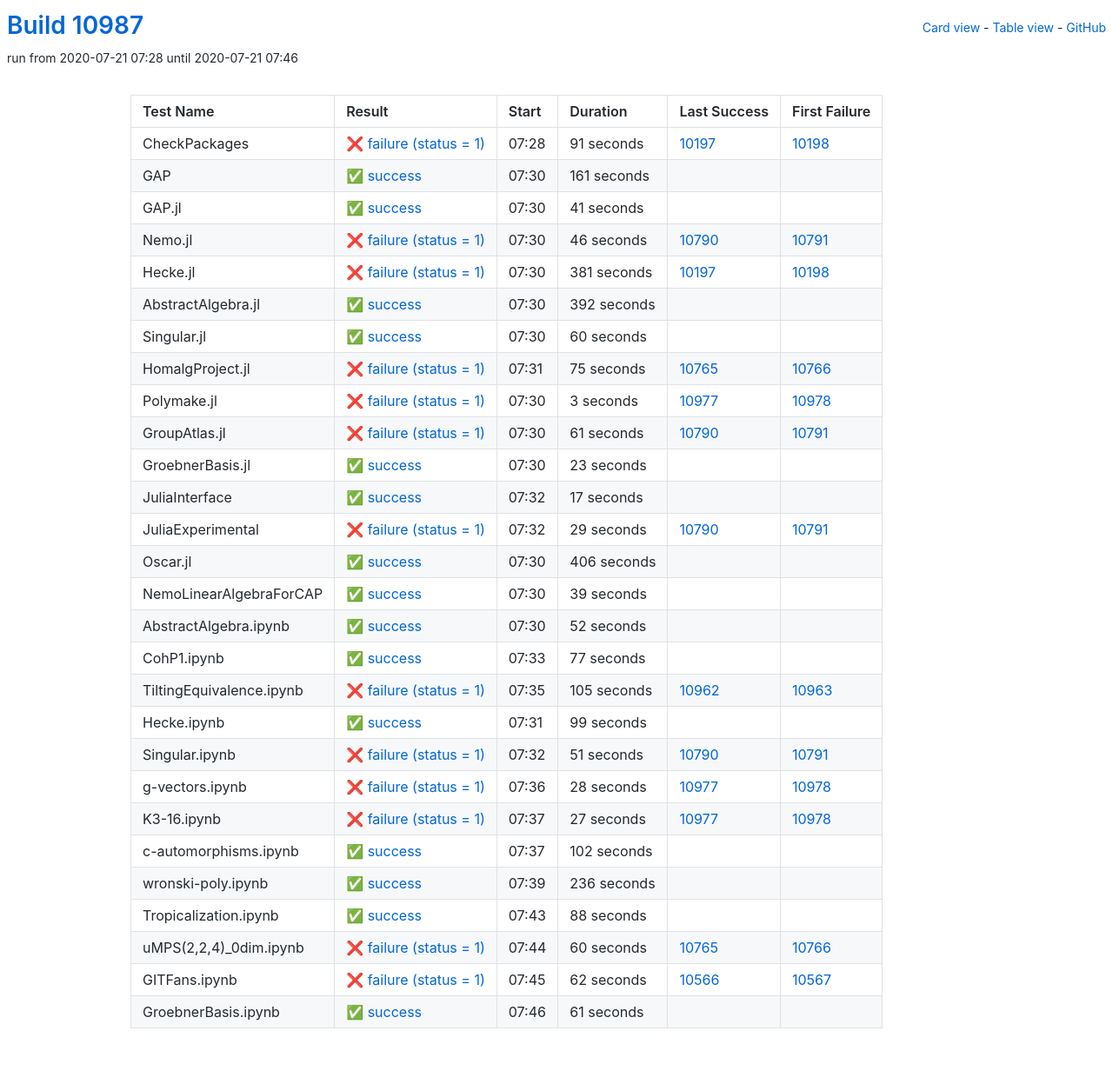
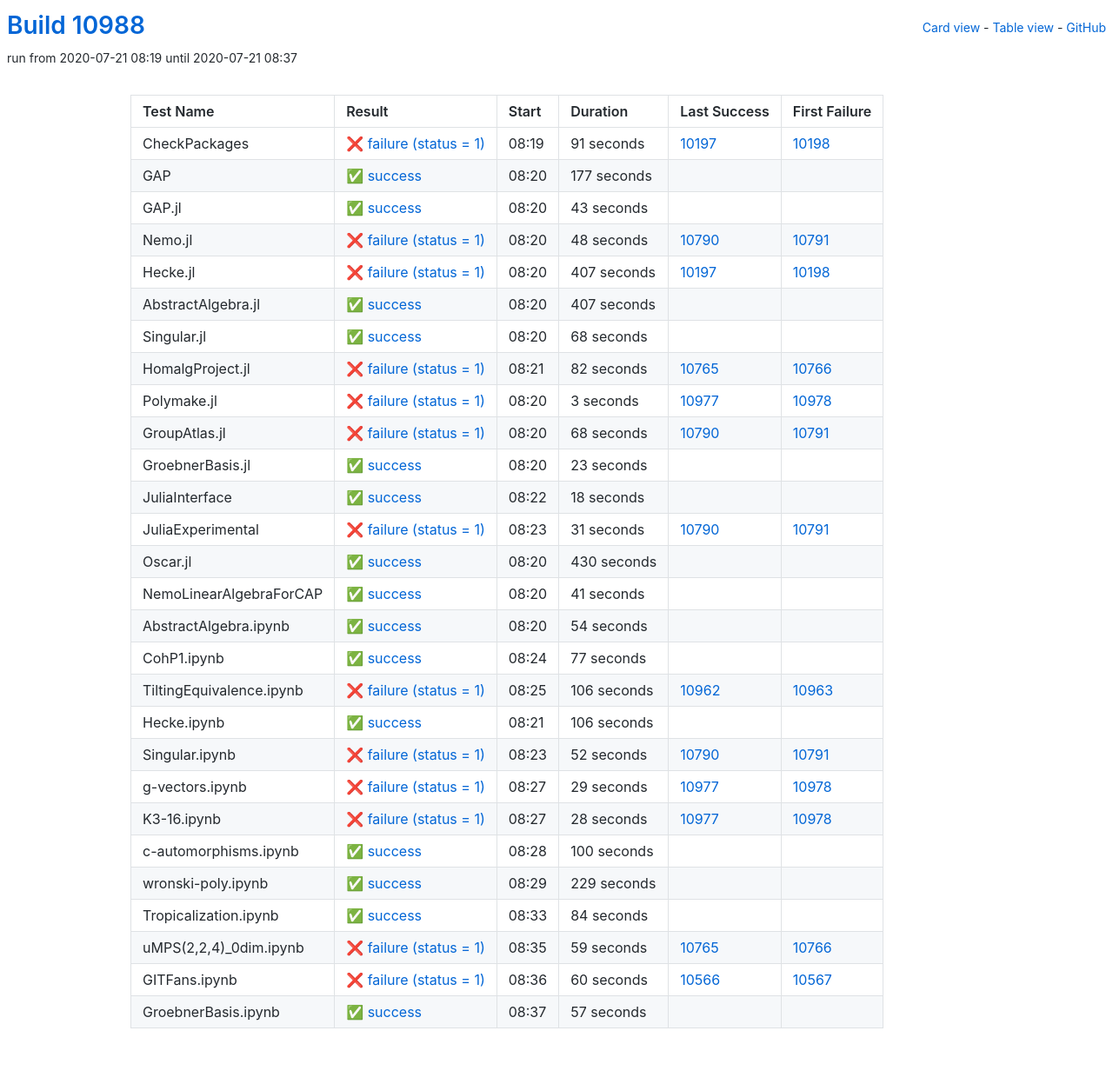
Before and after one commit to oscar-system/oscar-ci-status, a Jekyll site: the page built from table.html, in a window 1280 px wide. Shown: the whole page at 87% size. Built offline with Jekyll 4.4.1, drawn with Linux system fonts in a browser that asks for light colours.

Commit message:
Build #10988

```diff
--- a/_data/ci.yml
+++ b/_data/ci.yml
@@ -1,6 +1,6 @@
 ---
-build: 10987
-build_url: https://oscarci.mathematik.uni-kl.de/job/oscar/10987/
+build: 10988
+build_url: https://oscarci.mathematik.uni-kl.de/job/oscar/10988/
 job: oscar
 organization: oscar-system
 repo: oscar-ci-status
@@ -8,8 +8,8 @@
 tests:
 - name: CheckPackages
   id: checkpackages
-  log: https://oscarci.mathematik.uni-kl.de/job/oscar/10987/artifact/logs/build-10987/CheckPackages.log
-  start: 2020-07-21 07:28
+  log: https://oscarci.mathematik.uni-kl.de/job/oscar/10988/artifact/logs/build-10988/CheckPackages.log
+  start: 2020-07-21 08:19
   success: false
   exitcode: 1
   status: failure
@@ -20,92 +20,92 @@
   first_failure_url: https://oscarci.mathematik.uni-kl.de/job/oscar/10198/
 - name: GAP
   id: gap
-  log: https://oscarci.mathematik.uni-kl.de/job/oscar/10987/artifact/logs/build-10987/GAP.log
-  start: 2020-07-21 07:30
+  log: https://oscarci.mathematik.uni-kl.de/job/oscar/10988/artifact/logs/build-10988/GAP.log
+  start: 2020-07-21 08:20
   success: true
   exitcode: 0
   status: success
-  duration: 161
+  duration: 177
   last_success: false
   last_success_url:
   first_failure: false
   first_failure_url:
 - name: GAP.jl
   id: gap-jl
-  log: https://oscarci.mathematik.uni-kl.de/job/oscar/10987/artifact/logs/build-10987/GAP.jl.log
-  start: 2020-07-21 07:30
+  log: https://oscarci.mathematik.uni-kl.de/job/oscar/10988/artifact/logs/build-10988/GAP.jl.log
+  start: 2020-07-21 08:20
   success: true
   exitcode: 0
   status: success
-  duration: 41
+  duration: 43
   last_success: false
   last_success_url:
   first_failure: false
   first_failure_url:
 - name: Nemo.jl
   id: nemo-jl
-  log: https://oscarci.mathematik.uni-kl.de/job/oscar/10987/artifact/logs/build-10987/Nemo.jl.log
-  start: 2020-07-21 07:30
+  log: https://oscarci.mathematik.uni-kl.de/job/oscar/10988/artifact/logs/build-10988/Nemo.jl.log
+  start: 2020-07-21 08:20
   success: false
   exitcode: 1
   status: failure
-  duration: 46
+  duration: 48
   last_success: 10790
   last_success_url: https://oscarci.mathematik.uni-kl.de/job/oscar/10790/
   first_failure: 10791
   first_failure_url: https://oscarci.mathematik.uni-kl.de/job/oscar/10791/
 - name: Hecke.jl
   id: hecke-jl
-  log: https://oscarci.mathematik.uni-kl.de/job/oscar/10987/artifact/logs/build-10987/Hecke.jl.log
-  start: 2020-07-21 07:30
+  log: https://oscarci.mathematik.uni-kl.de/job/oscar/10988/artifact/logs/build-10988/Hecke.jl.log
+  start: 2020-07-21 08:20
   success: false
   exitcode: 1
   status: failure
-  duration: 381
+  duration: 407
   last_success: 10197
   last_success_url: https://oscarci.mathematik.uni-kl.de/job/oscar/10197/
   first_failure: 10198
   first_failure_url: https://oscarci.mathematik.uni-kl.de/job/oscar/10198/
 - name: AbstractAlgebra.jl
   id: abstractalgebra-jl
-  log: https://oscarci.mathematik.uni-kl.de/job/oscar/10987/artifact/logs/build-10987/AbstractAlgebra.jl.log
-  start: 2020-07-21 07:30
+  log: https://oscarci.mathematik.uni-kl.de/job/oscar/10988/artifact/logs/build-10988/AbstractAlgebra.jl.log
+  start: 2020-07-21 08:20
   success: true
   exitcode: 0
   status: success
-  duration: 392
+  duration: 407
   last_success: false
   last_success_url:
   first_failure: false
   first_failure_url:
 - name: Singular.jl
   id: singular-jl
-  log: https://oscarci.mathematik.uni-kl.de/job/oscar/10987/artifact/logs/build-10987/Singular.jl.log
-  start: 2020-07-21 07:30
+  log: https://oscarci.mathematik.uni-kl.de/job/oscar/10988/artifact/logs/build-10988/Singular.jl.log
+  start: 2020-07-21 08:20
   success: true
   exitcode: 0
   status: success
-  duration: 60
+  duration: 68
   last_success: false
   last_success_url:
   first_failure: false
   first_failure_url:
 - name: HomalgProject.jl
   id: homalgproject-jl
-  log: https://oscarci.mathematik.uni-kl.de/job/oscar/10987/artifact/logs/build-10987/HomalgProject.jl.log
-  start: 2020-07-21 07:31
+  log: https://oscarci.mathematik.uni-kl.de/job/oscar/10988/artifact/logs/build-10988/HomalgProject.jl.log
+  start: 2020-07-21 08:21
   success: false
   exitcode: 1
   status: failure
-  duration: 75
+  duration: 82
   last_success: 10765
   last_success_url: https://oscarci.mathematik.uni-kl.de/job/oscar/10765/
   first_failure: 10766
   first_failure_url: https://oscarci.mathematik.uni-kl.de/job/oscar/10766/
 - name: Polymake.jl
   id: polymake-jl
-  log: https://oscarci.mathematik.uni-kl.de/job/oscar/10987/artifact/logs/build-10987/Polymake.jl.log
-  start: 2020-07-21 07:30
+  log: https://oscarci.mathematik.uni-kl.de/job/oscar/10988/artifact/logs/build-10988/Polymake.jl.log
+  start: 2020-07-21 08:20
   success: false
   exitcode: 1
   status: failure
@@ -116,20 +116,20 @@
   first_failure_url: https://oscarci.mathematik.uni-kl.de/job/oscar/10978/
 - name: GroupAtlas.jl
   id: groupatlas-jl
-  log: https://oscarci.mathematik.uni-kl.de/job/oscar/10987/artifact/logs/build-10987/GroupAtlas.jl.log
-  start: 2020-07-21 07:30
+  log: https://oscarci.mathematik.uni-kl.de/job/oscar/10988/artifact/logs/build-10988/GroupAtlas.jl.log
+  start: 2020-07-21 08:20
   success: false
   exitcode: 1
   status: failure
-  duration: 61
+  duration: 68
   last_success: 10790
   last_success_url: https://oscarci.mathematik.uni-kl.de/job/oscar/10790/
   first_failure: 10791
   first_failure_url: https://oscarci.mathematik.uni-kl.de/job/oscar/10791/
 - name: GroebnerBasis.jl
   id: groebnerbasis-jl
-  log: https://oscarci.mathematik.uni-kl.de/job/oscar/10987/artifact/logs/build-10987/GroebnerBasis.jl.log
-  start: 2020-07-21 07:30
+  log: https://oscarci.mathematik.uni-kl.de/job/oscar/10988/artifact/logs/build-10988/GroebnerBasis.jl.log
+  start: 2020-07-21 08:20
   success: true
   exitcode: 0
   status: success
@@ -140,68 +140,68 @@
   first_failure_url:
 - name: JuliaInterface
   id: juliainterface
-  log: https://oscarci.mathematik.uni-kl.de/job/oscar/10987/artifact/logs/build-10987/JuliaInterface.log
-  start: 2020-07-21 07:32
+  log: https://oscarci.mathematik.uni-kl.de/job/oscar/10988/artifact/logs/build-10988/JuliaInterface.log
+  start: 2020-07-21 08:22
   success: true
   exitcode: 0
   status: success
-  duration: 17
+  duration: 18
   last_success: false
   last_success_url:
   first_failure: false
   first_failure_url:
 - name: JuliaExperimental
   id: juliaexperimental
-  log: https://oscarci.mathematik.uni-kl.de/job/oscar/10987/artifact/logs/build-10987/JuliaExperimental.log
-  start: 2020-07-21 07:32
+  log: https://oscarci.mathematik.uni-kl.de/job/oscar/10988/artifact/logs/build-10988/JuliaExperimental.log
+  start: 2020-07-21 08:23
   success: false
   exitcode: 1
   status: failure
-  duration: 29
+  duration: 31
   last_success: 10790
   last_success_url: https://oscarci.mathematik.uni-kl.de/job/oscar/10790/
   first_failure: 10791
   first_failure_url: https://oscarci.mathematik.uni-kl.de/job/oscar/10791/
 - name: Oscar.jl
   id: oscar-jl
-  log: https://oscarci.mathematik.uni-kl.de/job/oscar/10987/artifact/logs/build-10987/Oscar.jl.log
-  start: 2020-07-21 07:30
+  log: https://oscarci.mathematik.uni-kl.de/job/oscar/10988/artifact/logs/build-10988/Oscar.jl.log
+  start: 2020-07-21 08:20
   success: true
   exitcode: 0
   status: success
-  duration: 406
+  duration: 430
   last_success: false
   last_success_url:
   first_failure: false
   first_failure_url:
 - name: NemoLinearAlgebraForCAP
   id: nemolinearalgebraforcap
-  log: https://oscarci.mathematik.uni-kl.de/job/oscar/10987/artifact/logs/build-10987/NemoLinearAlgebraForCAP.log
-  start: 2020-07-21 07:30
+  log: https://oscarci.mathematik.uni-kl.de/job/oscar/10988/artifact/logs/build-10988/NemoLinearAlgebraForCAP.log
+  start: 2020-07-21 08:20
   success: true
   exitcode: 0
   status: success
-  duration: 39
+  duration: 41
   last_success: false
   last_success_url:
   first_failure: false
   first_failure_url:
 - name: AbstractAlgebra.ipynb
   id: abstractalgebra-ipynb
-  log: https://oscarci.mathematik.uni-kl.de/job/oscar/10987/artifact/logs/build-10987/AbstractAlgebra.ipynb.log
-  start: 2020-07-21 07:30
+  log: https://oscarci.mathematik.uni-kl.de/job/oscar/10988/artifact/logs/build-10988/AbstractAlgebra.ipynb.log
+  start: 2020-07-21 08:20
   success: true
   exitcode: 0
   status: success
-  duration: 52
+  duration: 54
   last_success: false
   last_success_url:
   first_failure: false
   first_failure_url:
 - name: CohP1.ipynb
   id: cohp1-ipynb
-  log: https://oscarci.mathematik.uni-kl.de/job/oscar/10987/artifact/logs/build-10987/CohP1.ipynb.log
-  start: 2020-07-21 07:33
+  log: https://oscarci.mathematik.uni-kl.de/job/oscar/10988/artifact/logs/build-10988/CohP1.ipynb.log
+  start: 2020-07-21 08:24
   success: true
   exitcode: 0
   status: success
@@ -212,44 +212,56 @@
   first_failure_url:
 - name: TiltingEquivalence.ipynb
   id: tiltingequivalence-ipynb
-  log: https://oscarci.mathematik.uni-kl.de/job/oscar/10987/artifact/logs/build-10987/TiltingEquivalence.ipynb.log
-  start: 2020-07-21 07:35
+  log: https://oscarci.mathematik.uni-kl.de/job/oscar/10988/artifact/logs/build-10988/TiltingEquivalence.ipynb.log
+  start: 2020-07-21 08:25
   success: false
   exitcode: 1
   status: failure
-  duration: 105
+  duration: 106
   last_success: 10962
   last_success_url: https://oscarci.mathematik.uni-kl.de/job/oscar/10962/
   first_failure: 10963
   first_failure_url: https://oscarci.mathematik.uni-kl.de/job/oscar/10963/
 - name: Hecke.ipynb
   id: hecke-ipynb
-  log: https://oscarci.mathematik.uni-kl.de/job/oscar/10987/artifact/logs/build-10987/Hecke.ipynb.log
-  start: 2020-07-21 07:31
+  log: https://oscarci.mathematik.uni-kl.de/job/oscar/10988/artifact/logs/build-10988/Hecke.ipynb.log
+  start: 2020-07-21 08:21
   success: true
   exitcode: 0
   status: success
-  duration: 99
+  duration: 106
   last_success: false
   last_success_url:
   first_failure: false
   first_failure_url:
 - name: Singular.ipynb
   id: singular-ipynb
-  log: https://oscarci.mathematik.uni-kl.de/job/oscar/10987/artifact/logs/build-10987/Singular.ipynb.log
-  start: 2020-07-21 07:32
+  log: https://oscarci.mathematik.uni-kl.de/job/oscar/10988/artifact/logs/build-10988/Singular.ipynb.log
+  start: 2020-07-21 08:23
   success: false
   exitcode: 1
   status: failure
-  duration: 51
+  duration: 52
   last_success: 10790
   last_success_url: https://oscarci.mathematik.uni-kl.de/job/oscar/10790/
   first_failure: 10791
   first_failure_url: https://oscarci.mathematik.uni-kl.de/job/oscar/10791/
 - name: g-vectors.ipynb
   id: g-vectors-ipynb
-  log: https://oscarci.mathematik.uni-kl.de/job/oscar/10987/artifact/logs/build-10987/g-vectors.ipynb.log
-  start: 2020-07-21 07:36
+  log: https://oscarci.mathematik.uni-kl.de/job/oscar/10988/artifact/logs/build-10988/g-vectors.ipynb.log
+  start: 2020-07-21 08:27
+  success: false
+  exitcode: 1
+  status: failure
+  duration: 29
+  last_success: 10977
+  last_success_url: https://oscarci.mathematik.uni-kl.de/job/oscar/10977/
+  first_failure: 10978
+  first_failure_url: https://oscarci.mathematik.uni-kl.de/job/oscar/10978/
+- name: K3-16.ipynb
+  id: k3-16-ipynb
+  log: https://oscarci.mathematik.uni-kl.de/job/oscar/10988/artifact/logs/build-10988/K3-16.ipynb.log
+  start: 2020-07-21 08:27
   success: false
   exitcode: 1
   status: failure
@@ -258,86 +270,74 @@
   last_success_url: https://oscarci.mathematik.uni-kl.de/job/oscar/10977/
   first_failure: 10978
   first_failure_url: https://oscarci.mathematik.uni-kl.de/job/oscar/10978/
-- name: K3-16.ipynb
-  id: k3-16-ipynb
-  log: https://oscarci.mathematik.uni-kl.de/job/oscar/10987/artifact/logs/build-10987/K3-16.ipynb.log
-  start: 2020-07-21 07:37
-  success: false
-  exitcode: 1
-  status: failure
-  duration: 27
-  last_success: 10977
-  last_success_url: https://oscarci.mathematik.uni-kl.de/job/oscar/10977/
-  first_failure: 10978
-  first_failure_url: https://oscarci.mathematik.uni-kl.de/job/oscar/10978/
 - name: c-automorphisms.ipynb
   id: c-automorphisms-ipynb
-  log: https://oscarci.mathematik.uni-kl.de/job/oscar/10987/artifact/logs/build-10987/c-automorphisms.ipynb.log
-  start: 2020-07-21 07:37
+  log: https://oscarci.mathematik.uni-kl.de/job/oscar/10988/artifact/logs/build-10988/c-automorphisms.ipynb.log
+  start: 2020-07-21 08:28
   success: true
   exitcode: 0
   status: success
-  duration: 102
+  duration: 100
   last_success: false
   last_success_url:
   first_failure: false
   first_failure_url:
 - name: wronski-poly.ipynb
   id: wronski-poly-ipynb
-  log: https://oscarci.mathematik.uni-kl.de/job/oscar/10987/artifact/logs/build-10987/wronski-poly.ipynb.log
-  start: 2020-07-21 07:39
+  log: https://oscarci.mathematik.uni-kl.de/job/oscar/10988/artifact/logs/build-10988/wronski-poly.ipynb.log
+  start: 2020-07-21 08:29
   success: true
   exitcode: 0
   status: success
-  duration: 236
+  duration: 229
   last_success: false
   last_success_url:
   first_failure: false
   first_failure_url:
 - name: Tropicalization.ipynb
   id: tropicalization-ipynb
-  log: https://oscarci.mathematik.uni-kl.de/job/oscar/10987/artifact/logs/build-10987/Tropicalization.ipynb.log
-  start: 2020-07-21 07:43
+  log: https://oscarci.mathematik.uni-kl.de/job/oscar/10988/artifact/logs/build-10988/Tropicalization.ipynb.log
+  start: 2020-07-21 08:33
   success: true
   exitcode: 0
   status: success
-  duration: 88
+  duration: 84
   last_success: false
   last_success_url:
   first_failure: false
   first_failure_url:
 - name: uMPS(2,2,4)_0dim.ipynb
   id: umps-2-2-4-0dim-ipynb
-  log: https://oscarci.mathematik.uni-kl.de/job/oscar/10987/artifact/logs/build-10987/uMPS-2-2-4-_0dim.ipynb.log
-  start: 2020-07-21 07:44
+  log: https://oscarci.mathematik.uni-kl.de/job/oscar/10988/artifact/logs/build-10988/uMPS-2-2-4-_0dim.ipynb.log
+  start: 2020-07-21 08:35
   success: false
   exitcode: 1
   status: failure
-  duration: 60
+  duration: 59
   last_success: 10765
   last_success_url: https://oscarci.mathematik.uni-kl.de/job/oscar/10765/
   first_failure: 10766
   first_failure_url: https://oscarci.mathematik.uni-kl.de/job/oscar/10766/
 - name: GITFans.ipynb
   id: gitfans-ipynb
-  log: https://oscarci.mathematik.uni-kl.de/job/oscar/10987/artifact/logs/build-10987/GITFans.ipynb.log
-  start: 2020-07-21 07:45
+  log: https://oscarci.mathematik.uni-kl.de/job/oscar/10988/artifact/logs/build-10988/GITFans.ipynb.log
+  start: 2020-07-21 08:36
   success: false
   exitcode: 1
   status: failure
-  duration: 62
+  duration: 60
   last_success: 10566
   last_success_url: https://oscarci.mathematik.uni-kl.de/job/oscar/10566/
   first_failure: 10567
   first_failure_url: https://oscarci.mathematik.uni-kl.de/job/oscar/10567/
 - name: GroebnerBasis.ipynb
   id: groebnerbasis-ipynb
-  log: https://oscarci.mathematik.uni-kl.de/job/oscar/10987/artifact/logs/build-10987/GroebnerBasis.ipynb.log
-  start: 2020-07-21 07:46
+  log: https://oscarci.mathematik.uni-kl.de/job/oscar/10988/artifact/logs/build-10988/GroebnerBasis.ipynb.log
+  start: 2020-07-21 08:37
   success: true
   exitcode: 0
   status: success
-  duration: 61
+  duration: 57
   last_success: false
   last_success_url:
   first_failure: false
```
Also changed, not shown: README.md.
